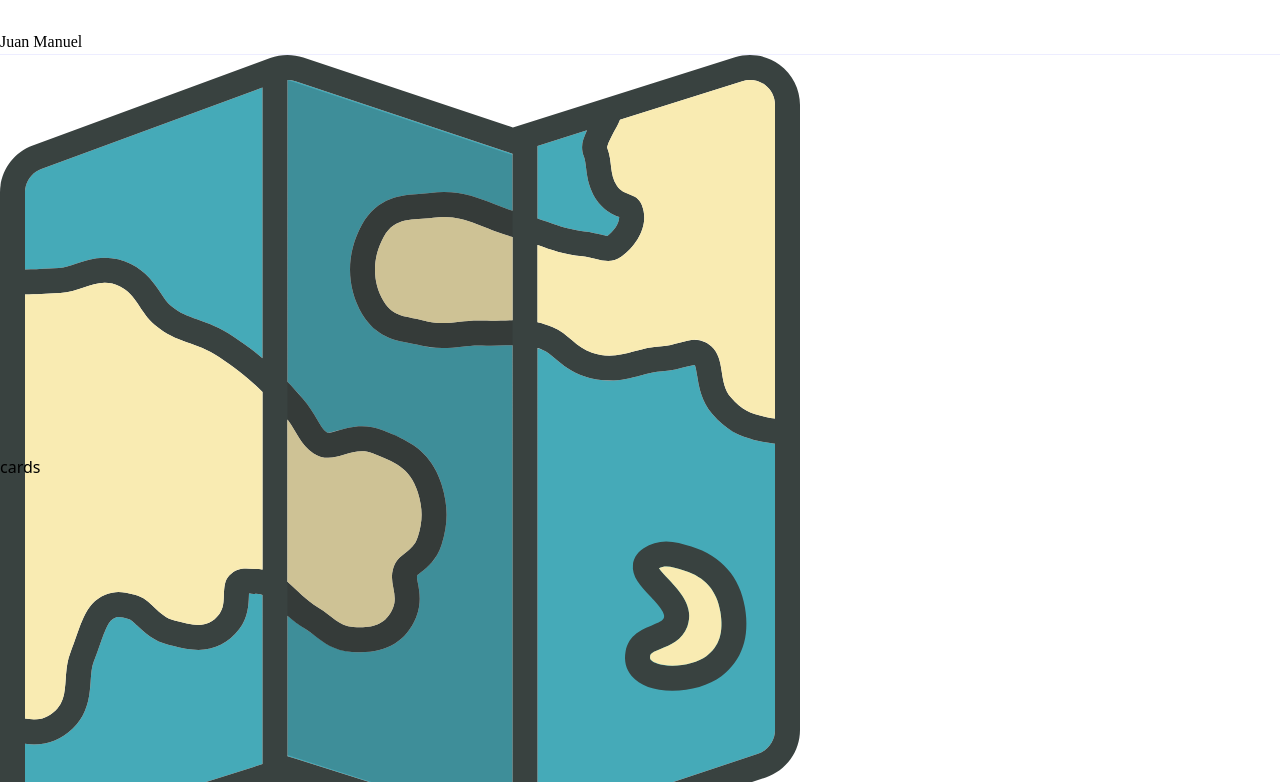
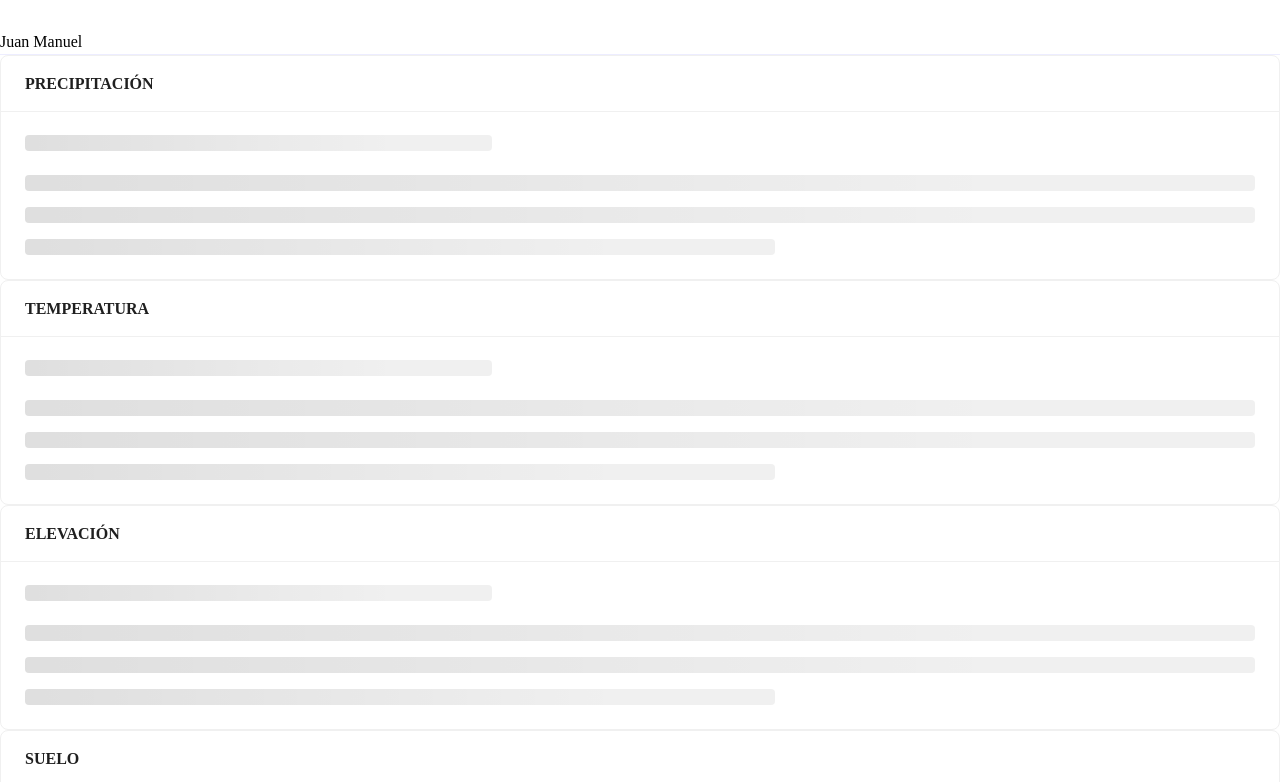
Before and after one commit to jsmendozap/cif, a React (Vite) app: page / in a window 1280 px wide. Shown: the part 578-1360 px from the top of the page. Built offline with nearby package versions, Linux system fonts and the light colour scheme.

Commit message:
Cards with conditional content

```diff
--- a/package.json
+++ b/package.json
@@ -10,6 +10,7 @@
     "preview": "vite preview"
   },
   "dependencies": {
+    "@turf/turf": "^6.5.0",
     "antd": "^5.12.5",
     "leaflet": "^1.9.4",
     "react": "^18.2.0",
--- a/src/App.css
+++ b/src/App.css
@@ -0,0 +1,5 @@
+.ant-btn-primary {
+    background-color: #1890ff !important;
+    border-color: #1890ff;
+    color: white;
+  }
--- a/src/App.jsx
+++ b/src/App.jsx
@@ -1,12 +1,14 @@
 import React, { useState } from 'react'
 import GoogleFontLoader from "react-google-font-loader";
 import { createBrowserRouter, RouterProvider }  from 'react-router-dom';
+import { ToastContainer } from 'react-toastify';
 import Home from './routes/Root.jsx'
 import Cif from './routes/Cif.jsx'
 import Ica from './routes/Ica.jsx'
 import PageError from './components/PageError.jsx';
 import Private from './layout/Private.jsx'
 import './App.css'
+import 'react-toastify/dist/ReactToastify.css';
 
 export const DataContext = React.createContext();
 
@@ -49,15 +51,7 @@ function App() {
                 weights: [200],
               },
               {
-                font: "Yeseva One",
-                weights: [400]
-              },
-              {
                 font: "Pacifico",
-                weights: [400]
-              },
-              {
-                font: "Lobster Two",
                 weights: [400]
               },
               {
@@ -66,6 +60,7 @@ function App() {
               }
             ]}
         />
+      <ToastContainer position='bottom-right' />
       <DataContext.Provider value={[data, setData]}>
         <RouterProvider router={router} />
       </DataContext.Provider>
--- a/src/components/Body.jsx
+++ /dev/null
@@ -1,9 +0,0 @@
-import React from 'react'
-
-const Body = () => {
-  return (
-    <div>Body</div>
-  )
-}
-
-export default Body
--- /dev/null
+++ b/src/components/CardInf.jsx
@@ -0,0 +1,18 @@
+import React, { useContext } from 'react'
+import { Card, Skeleton } from 'antd';
+import { LoadContext } from '../routes/Root';
+
+const CardInf = ({ title }) => {
+
+    const [isLoaded, setLoaded] = useContext(LoadContext)
+
+  return (
+    <>
+        <Card className='shadow hover:shadow-md' title={title} style={{fontFamily: 'Mukta'}}>
+              {isLoaded ? <p>prueba</p> : <Skeleton active />}
+        </Card>
+    </>
+  )
+}
+
+export default CardInf
--- a/src/components/DropZone.jsx
+++ b/src/components/DropZone.jsx
@@ -1,10 +1,10 @@
-
-import { message } from 'antd'
 import React, { useCallback, useContext } from 'react'
 import { useDropzone } from 'react-dropzone'
 import DragText from './DragText'
 import { LoadContext } from '../routes/Root'
 import { DataContext } from '../App'
+import { toast } from 'react-toastify'
+import { Modal } from 'antd';
 
 const DropZone = () => {
 
@@ -12,13 +12,23 @@ const DropZone = () => {
     const [data, setData] = useContext(DataContext)
 
     const onDrop = useCallback((file) => {
-        message.success(`${file[0].name} cargado exitosamente`)
       const reader = new FileReader()
 
       reader.onload = (e) => {
         const geojson = JSON.parse(e.target.result)
+        const crs = geojson.crs.properties.name
+
+        if(crs.substr(-5) === 'CRS84'){
+              toast.success('Archivo cargado exitosamente')
               setData(geojson)
               setLoad(true)
+            } else {
+              Modal.error({
+                title: 'CRS inválido',
+                content: (<p className='text-justify'>{file[0].name} no tiene el sistema de coordenadas adecuado, por favor cargue un archivo con sistema de coordenadas EPSG:4326.</p>),
+              })
+            }
+
         }
 
         reader.readAsText(file[0])
@@ -28,7 +38,7 @@ const DropZone = () => {
     const { getRootProps, getInputProps, isDragActive } = useDropzone({onDrop, accept: '.geojson'});
 
     return (
-    <div className='border-2 border-dashed border-gray-400 rounded-md' style={{height: '400px'}} {...getRootProps({ role: 'button'})}>
+    <div className='rounded-md hover:shadow-md hover:border-blue-400 h-80' style={{border: '2px dashed rgba(0,0,255,0.07)'}} {...getRootProps({ role: 'button'})}>
       <input {...getInputProps()} />
       {
         isDragActive ?
--- a/src/components/LeafletMap.jsx
+++ b/src/components/LeafletMap.jsx
@@ -1,6 +1,8 @@
-import React, { useContext, useEffect } from 'react'
-import { MapContainer, TileLayer, LayersControl, useMapEvents, useMap, GeoJSON } from 'react-leaflet'
+import React, { useContext } from 'react'
+import { MapContainer, TileLayer, LayersControl, useMapEvents, GeoJSON } from 'react-leaflet'
 import { DataContext } from '../App';
+import * as turf from '@turf/turf'
+import { Button } from 'antd';
 
 const LeafletMap = () => {
 
@@ -10,6 +12,12 @@ const LeafletMap = () => {
       return { weight: 1 };
     };
 
+    const bounds = turf.bbox(data);
+    const newBounds = [[bounds[0], bounds[1]], [bounds[2], bounds[3]]]
+    console.log(newBounds)
+
+    const center = turf.centroid(data).geometry.coordinates.reverse()
+
     const OnEvent = () => {
         useMapEvents({
           click: (e) => {console.log(e.latlng)}
@@ -18,10 +26,10 @@ const LeafletMap = () => {
       }
 
     return (
-      <div id='map'>
-        <MapContainer className='rounded-md border-2 border-gray-300' center={[3.86, -72.58]} zoom={5} style={{height: '400px'}}>
+      <div className='shadow-md hover:shadow-lg transition duration-300' style={{height: '360px'}} id='map'>
+        <MapContainer className='rounded-md border-2 border-gray-300' zoom={5} center={center} style={{height: '360px'}}>
           <OnEvent />
-          <LayersControl position='topright'>
+          <LayersControl position='bottomright'>
             <LayersControl.Overlay checked name='Carto'>
               <TileLayer
                   attribution='&copy; <a href="https://www.openstreetmap.org/copyright">OpenStreetMap</a> contributors &copy; <a href="https://carto.com/attributions">CARTO</a>'
@@ -37,6 +45,7 @@ const LeafletMap = () => {
           </LayersControl>
           <GeoJSON data={data} style={setColor} />
         </MapContainer>
+        <Button className='my-3'>Seleccionar otro archivo</Button>
       </div>
     )
 }
--- a/src/layout/Private.jsx
+++ b/src/layout/Private.jsx
@@ -1,12 +1,11 @@
 import React from 'react'
 import Header from '../components/Header'
-import Body from '../components/Body'
 
 const Private = ({ page }) => {
   return (
     <>
         <Header />
-        <main style={{minHeight: 'calc(100vh - 164px)'}}>{ page }</main>
+        <main >{ page }</main>
     </>
   )
 }
--- a/src/routes/Root.jsx
+++ b/src/routes/Root.jsx
@@ -1,6 +1,7 @@
 import React, { useState } from 'react'
 import LeafletMap from '../components/LeafletMap'
 import DropZone from '../components/DropZone';
+import CardInf from '../components/CardInf';
 
 export const LoadContext = React.createContext();
 
@@ -10,9 +11,17 @@ const Root = () => {
 
   return (
     <LoadContext.Provider value={[isLoaded, setLoad]}>
-      <div className='m-12 grid grid-cols-2 gap-8'>
-        {isLoaded ? <LeafletMap/> : <DropZone/>}
-        <div>cards</div>
+      <div className='mx-12 mt-8'>
+          <div className='grid grid-cols-4 gap-4 pb-4 h-50'>
+            <CardInf title='PRECIPITACIÓN' />
+            <CardInf title='TEMPERATURA' />
+            <CardInf title='ELEVACIÓN' />
+            <CardInf title='SUELO' />
+          </div>
+          <div className='grid grid-cols-2 gap-4 pb-6'>
+            <CardInf title='ESPECIES RECOMENDADAS'/>
+            {isLoaded ? <LeafletMap/> : <DropZone/>}
+          </div>
       </div>
     </LoadContext.Provider>
   )
```
Also changed, not shown: 1 other file (tests, documents, lock files or other folders). Lines whose indentation alone changed are shown as unchanged.
